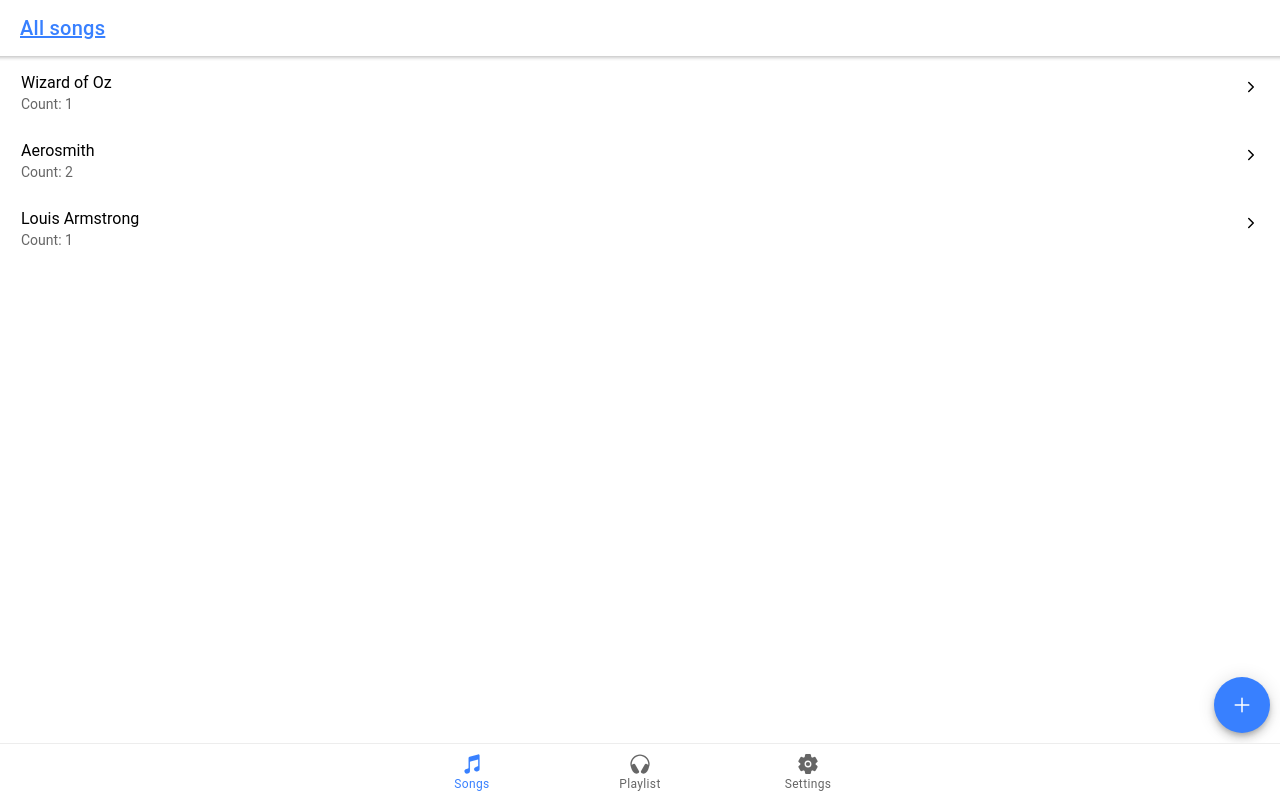
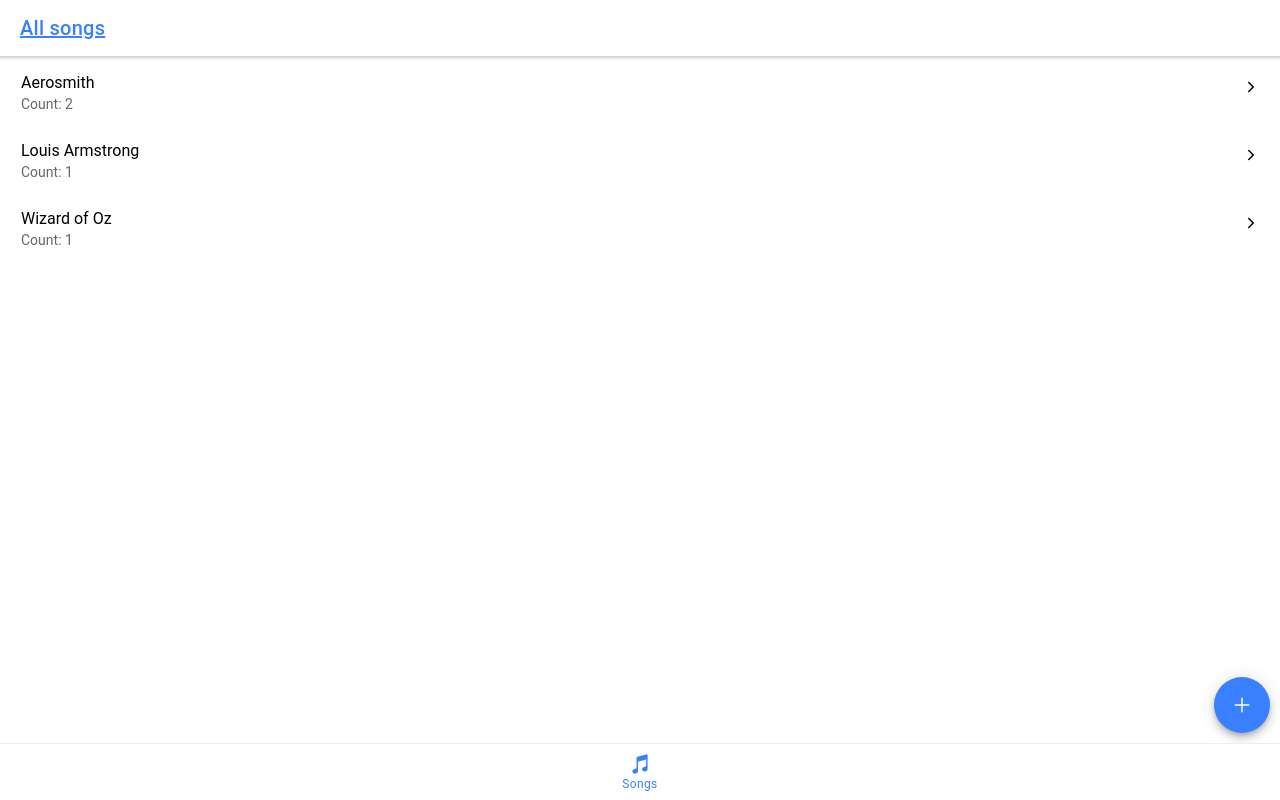
Before and after one commit to kp-marczynski/songbook-react, a React (Create React App) app: page /song in a window 1280 px wide. Built offline with nearby package versions, Linux system fonts and the light colour scheme.

Commit message:
added song delete

```diff
--- a/src/Tabs.tsx
+++ b/src/Tabs.tsx
@@ -25,14 +25,14 @@ const Tabs: React.FC = () =>
                 <IonIcon icon={musicalNotes}/>
                 <IonLabel>Songs</IonLabel>
             </IonTabButton>
-            <IonTabButton tab="queue" href="/queue">
-                <IonIcon icon={headset}/>
-                <IonLabel>Playlist</IonLabel>
-            </IonTabButton>
-            <IonTabButton tab="settings" href="/settings">
-                <IonIcon icon={settings}/>
-                <IonLabel>Settings</IonLabel>
-            </IonTabButton>
+            {/*<IonTabButton tab="queue" href="/queue">*/}
+            {/*    <IonIcon icon={headset}/>*/}
+            {/*    <IonLabel>Playlist</IonLabel>*/}
+            {/*</IonTabButton>*/}
+            {/*<IonTabButton tab="settings" href="/settings">*/}
+            {/*    <IonIcon icon={settings}/>*/}
+            {/*    <IonLabel>Settings</IonLabel>*/}
+            {/*</IonTabButton>*/}
         </IonTabBar>
     </IonTabs>
 
--- a/src/pages/SongDetailsPage.tsx
+++ b/src/pages/SongDetailsPage.tsx
@@ -1,5 +1,5 @@
-import React from "react";
-import {Redirect, useHistory, useParams} from "react-router";
+import React, {useState} from "react";
+import {Redirect, useParams} from "react-router";
 import {
     IonBackButton,
     IonButton,
@@ -7,19 +7,28 @@ import {
     IonContent,
     IonHeader,
     IonIcon,
+    IonItem,
+    IonList,
     IonPage,
+    IonPopover,
     IonToolbar,
     useIonViewDidEnter
 } from "@ionic/react";
 import {setPageTitle} from "../utils/title";
-import {useSelector} from "react-redux";
+import {useDispatch, useSelector} from "react-redux";
 import {Song} from "../model/Song.model";
-import {pencil} from "ionicons/icons";
-import {attributePredicate, selectSongsBy} from "../store/songs";
+import {ellipsisVertical} from "ionicons/icons";
+import {attributePredicate, removeSong, selectSongsBy} from "../store/songs";
 
 const SongDetailsPage: React.FC = () => {
+    const [showActionSheet, setShowActionSheet] = useState(false);
     let {songId} = useParams()
+    const dispatch = useDispatch()
     let song: Song = useSelector(selectSongsBy)(attributePredicate('id', songId))[0]
+
+    const handleDelete = () => {
+        dispatch(removeSong(songId))
+    }
 
     useIonViewDidEnter(() => setPageTitle(`${song?.title} by ${song?.author}`))
     return song ?
@@ -30,11 +39,20 @@ const SongDetailsPage: React.FC = () => {
                         <IonBackButton defaultHref="/song"/>
                     </IonButtons>
                     <IonButtons slot="end">
-                        <IonButton routerLink={`/song/${songId}/edit`}>
-                            <IonIcon icon={pencil} slot="icon-only"/>
+                        <IonButton onClick={() => setShowActionSheet(true)}>
+                            <IonIcon icon={ellipsisVertical} slot="icon-only"/>
                         </IonButton>
                     </IonButtons>
                 </IonToolbar>
+                <IonPopover
+                    isOpen={showActionSheet}
+                    onDidDismiss={e => setShowActionSheet(false)}>
+                    <IonList>
+                        <IonItem routerLink={`/song/${song.author}/${song.title}-${songId}/edit`}
+                                 onClick={() => setShowActionSheet(false)}>Edit</IonItem>
+                        <IonItem onClick={() => handleDelete()}>Delete</IonItem>
+                    </IonList>
+                </IonPopover>
             </IonHeader>
             <IonContent>
                 {JSON.stringify(song)}
--- a/src/store/songs.ts
+++ b/src/store/songs.ts
@@ -1,5 +1,10 @@
 import {createSlice} from '@reduxjs/toolkit'
 import {Song} from "../model/Song.model";
+
+const songComparator = (first: Song, second: Song) => first.author === second.author ? first.title.localeCompare(second.title) : first.author.localeCompare(second.author)
+
+export const attributePredicate = (attributeName: string, attributeValue: any) => (song: Song) => (song as any)[attributeName] === attributeValue
+export const combinePredicates = (...predicates: ((song: Song) => boolean)[]) => (song: Song) => predicates.every(predicate => predicate(song))
 
 const slice = createSlice({
     name: 'songs',
@@ -10,7 +15,7 @@ const slice = createSlice({
         //         author: "Wizard of Oz",
         //         language: "EN"
         // }})
-        index: [
+        index: ([
             {
                 id: "1",
                 title: "Yellow Brick Road",
@@ -35,19 +40,21 @@ const slice = createSlice({
                 author: "Aerosmith",
                 language: "EN"
             }
-        ]
+        ] as Song[]).sort(songComparator)
     },
     reducers: {
         addSong: (state, action) => {
             state.index = state.index.filter(song => song.id !== action.payload.id)
             state.index.push(action.payload)
+            state.index = state.index.sort(songComparator)
+        },
+        removeSong: (state, action) => {
+            state.index = state.index.filter(song => song.id !== action.payload)
         }
     },
 });
 
-export const {addSong} = slice.actions
+export const {addSong, removeSong} = slice.actions
 export const selectSongsBy = (state: any) => (predicate?: (song: Song) => boolean) => predicate ? state.songs.index.filter(predicate) : state.songs.index
-export const attributePredicate = (attributeName: string, attributeValue: any) => (song: Song) => (song as any)[attributeName] === attributeValue
-export const combinePredicates = (...predicates: ((song: Song) => boolean)[]) => (song: Song) => predicates.every(predicate => predicate(song))
 
 export default slice.reducer
```
